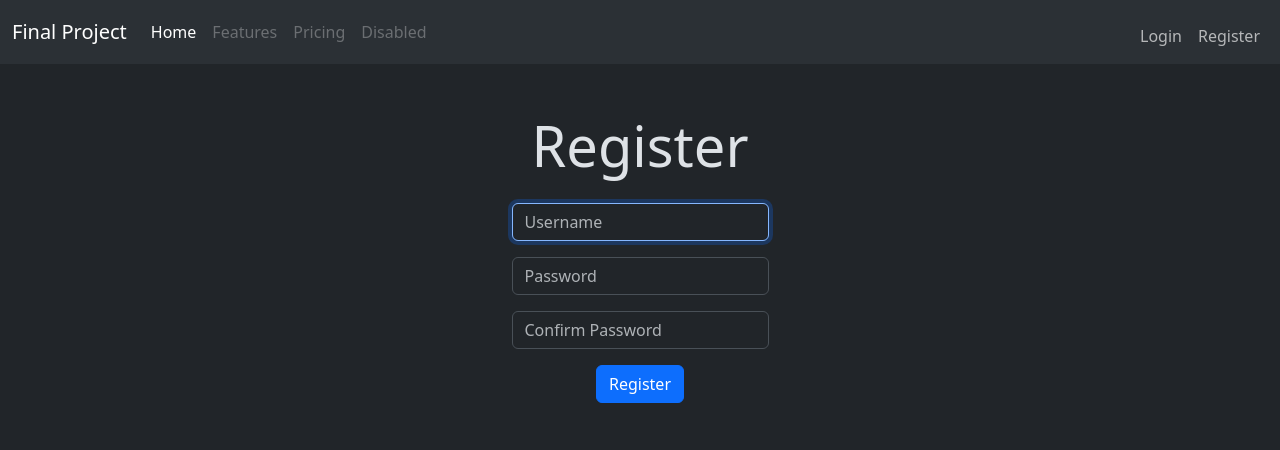
After one commit to Brook-B118/pdf-editor, a Flask app: page /register in a window 1280 px wide. The commit adds this page. Shown: the top 450 px of the page. Run offline with Flask 3, Linux system fonts and the light colour scheme; some libraries are stand-ins or nearby versions.

Commit message:
Added session to use filesystem instead of signed cookies and what I have learned about it. Added after_request and what I have learned about it. Registration, loggin in, and logging out works.

```diff
--- a/app.py
+++ b/app.py
@@ -11,12 +11,32 @@ from helpers import login_required, apology
 app = Flask(__name__)
 
 # Configure session to use filesystem (instead of signed cookies)
-app.config["SESSION_PERMANENT"] = False
-app.config["SESSION_TYPE"] = "filesystem"
-Session(app)
+app.config["SESSION_PERMANENT"] = False # This is setting the session to not be permanent, meaning it will end when the browser is closed.
+
+app.config["SESSION_TYPE"] = "filesystem" # This is setting the session type to "filesystem". This means that session data will be stored on the server's file system. This is a simple and effective way to handle session data, but it wouldn't be suitable for a large-scale application. When you're running your application on a development server, the session data is stored on the file system of the machine where the server is running. This could be your local machine if you're running the server locally, or a remote server if you're running it there.
+
+Session(app) # This is initializing the session with your Flask application. This is necessary for the session to work.
 
 # Configure CS50 Library to use SQLite database
 db = SQL("sqlite:///final_project.db")
+
+
+# If you have a "remember me" feature on your site, you might set SESSION_PERMANENT to True for users who check that box. This would make their session survive even if they close their browser. However, you'd also need to set PERMANENT_SESSION_LIFETIME to specify how long the session should last.
+
+
+
+@app.after_request
+def after_request(response): # The @app.after_request part means this code runs after the server gets a request.
+    # Ensure responses aren't cached (This part of the code is telling the browser not to remember (or "cache") any information from the server. This is done so that every time a user makes a request, they get the most up-to-date information from the server. Example: if you want to update number of users on your site, a cached webpage would show old information. Therefore this is common practice to ensure up to date information is displayed.)
+    response.headers["Cache-Control"] = "no-cache, no-store, must-revalidate" # tells the client's browser not to cache the response, not to store it, and to validate it every time before using it.
+
+    response.headers["Expires"] = 0 # tells the browser that the response is already expired and should not be cached
+
+    response.headers["Pragma"] = "no-cache" # This is an older directive to prevent caching, mostly for older HTTP 1.0 servers.
+
+    # The response.headers lines are instructions to the browser. They all say in different ways, "Don't remember this information for next time."
+
+    return response # return response sends these instructions back to the browser.
 
 @app.route("/")
 @login_required
@@ -62,6 +82,46 @@ def login():
     else:
         return render_template("login.html")
 
+@app.route("/logout")
+def logout():
+    # Log user out
+
+    # Forget any user_id
+    session.clear()
+
+    # Redirect user to login form
+    return redirect("/")
+
+
+@app.route("/register", methods=["GET", "POST"])
+def register():
+    # Register user
+    if request.method == "POST":
+        username = request.form.get("username")
+        password = request.form.get("password")
+        confirmation = request.form.get("confirmation")
+        # Validate that inputs are not empty when form is submitted
+        if not username:
+            return apology("Must provide username, 403")
+        elif not password:
+            return apology("Must provide password, 403")
+        elif not confirmation:
+            return apology("Must confirm password, 403")
+        elif password != confirmation:
+            return apology("Passwords do not match, 403")
+
+        # Generate password hash
+        password_hash = generate_password_hash(password)
+        # Check if username already exists in database
+        try:
+            db.execute("INSERT INTO users (username, hash) VALUES(?, ?)", username, password_hash)
+            flash("Registration successfull!")
+        except ValueError:
+            return apology("Username already exists", 400)
+
+    else:
+        return render_template("register.html")
+    return render_template("/login.html")
 
 
 
--- a/templates/layout.html
+++ b/templates/layout.html
@@ -49,6 +49,16 @@
                         <a class="nav-link disabled" aria-disabled="true">Disabled</a>
                     </li>
                 </ul>
+                {% if session["user_id"] %}
+                <ul class="navbar-nav ms-auto mt-2">
+                    <li class="nav-item">
+                        <a class="nav-link" aria-current="page" href="/profile">Profile</a>
+                    </li>
+                    <li class="nav-item">
+                        <a class="nav-link" href="/logout">Logout</a>
+                    </li>
+                </ul>
+                {% else %}
                 <ul class="navbar-nav ms-auto mt-2">
                     <li class="nav-item">
                         <a class="nav-link" aria-current="page" href="/login">Login</a>
@@ -57,10 +67,18 @@
                         <a class="nav-link" href="/register">Register</a>
                     </li>
                 </ul>
+                {% endif %}
             </div>
         </div>
     </nav>
 
+    {% if get_flashed_messages() %}
+    <header>
+        <div class="alert alert-primary mb-0 text-center" role="alert">
+            {{ get_flashed_messages() | join(" ") }}
+        </div>
+    </header>
+    {% endif %}
 
     <main class="container py-5 text-center">
         {% block main %}{% endblock %}
--- /dev/null
+++ b/templates/register.html
@@ -0,0 +1,27 @@
+{% extends "layout.html" %}
+
+{% block title %}
+Login
+{% endblock %}
+
+{% block main %}
+<div class="container mb-4">
+    <h1 class="display-4">Register</h1>
+</div>
+<div class="container">
+    <form action="/register" method="post">
+        <div class="mb-3">
+            <input autocomplete="off" autofocus class="form-control mx-auto w-auto" name="username"
+                placeholder="Username" type="text">
+        </div>
+        <div class="mb-3">
+            <input class="form-control mx-auto w-auto" name="password" placeholder="Password" type="password">
+        </div>
+        <div class="mb-3">
+            <input class="form-control mx-auto w-auto" name="confirmation" placeholder="Confirm Password"
+                type="password">
+        </div>
+        <button class="btn btn-primary" type="submit">Register</button>
+    </form>
+</div>
+{% endblock %}
```
Also changed, not shown: final_project.db.
